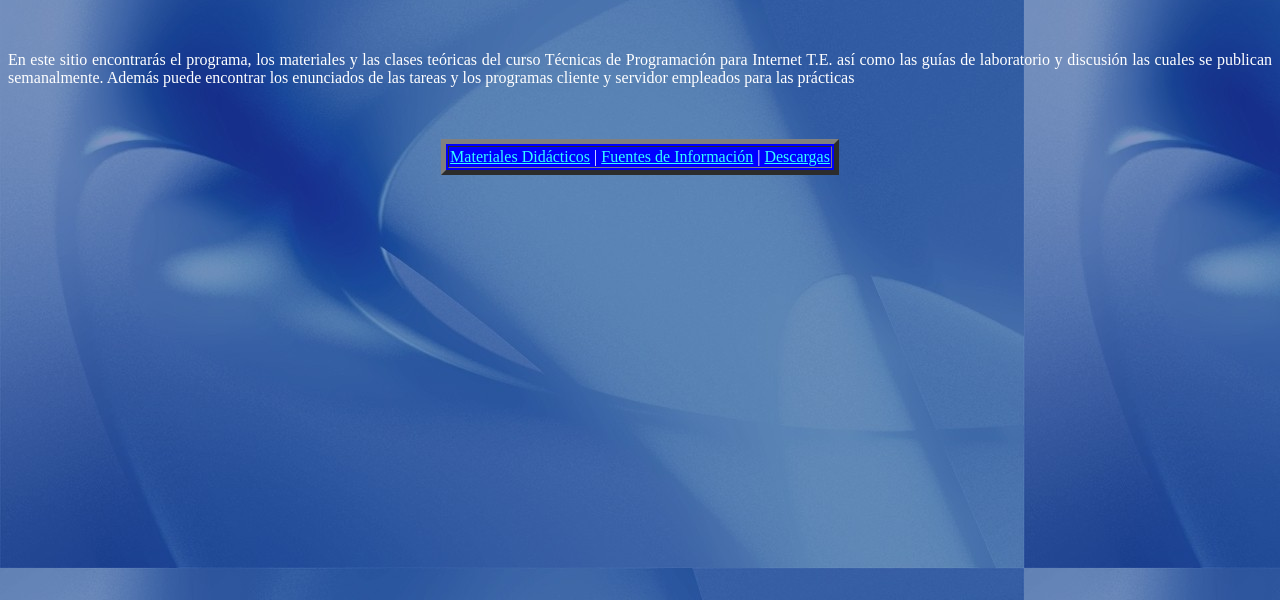
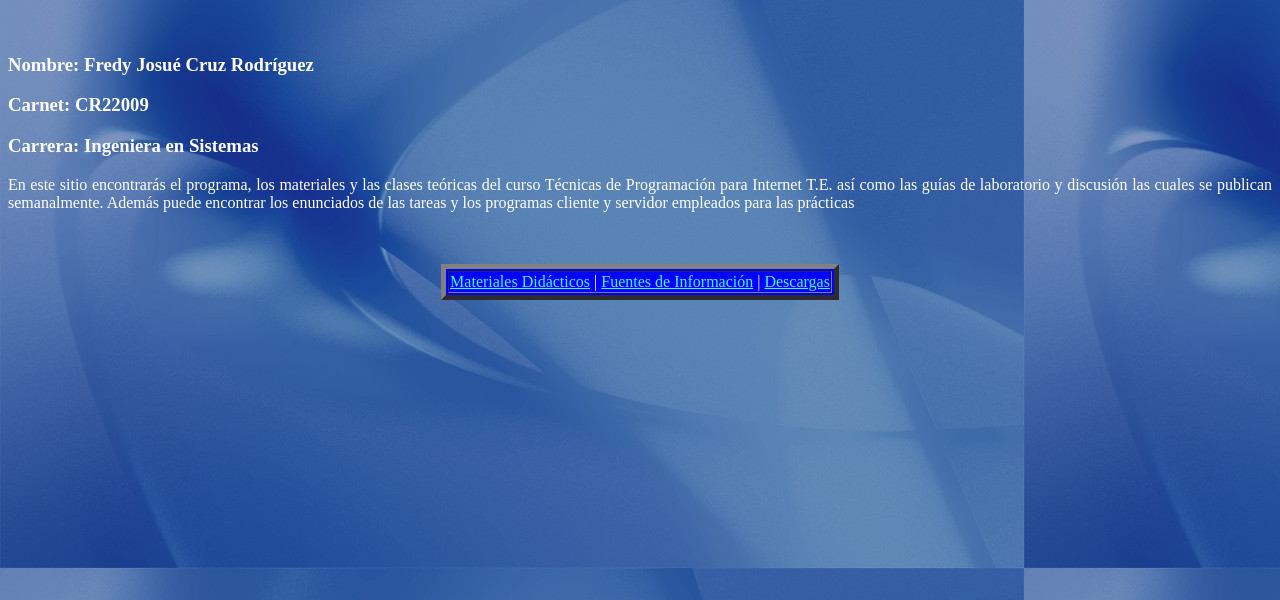
Before and after one commit to CR22009/guia21c, a plain HTML site: page index.html in a window 1280 px wide. Shown: the part 200-800 px from the top of the page. Drawn offline with Linux system fonts and the light colour scheme.

Commit message:
Update index.html
Datos personales anadidos

```diff
--- a/index.html
+++ b/index.html
@@ -32,6 +32,9 @@
    Bienvenid@s al sitio Web
 </H2>
 <BR>
+  <h3>Nombre: Fredy Josu&eacute; Cruz Rodr&iacute;guez</h3>
+  <h3>Carnet:  CR22009</h3>
+  <h3>Carrera: Ingeniera en Sistemas</h3>
 <P ALIGN="JUSTIFY">
  En este sitio encontrar&aacute;s el programa, los materiales y las clases te&oacute;ricas del curso
  T&eacute;cnicas de Programaci&oacute;n para Internet T.E. as&iacute; como las gu&iacute;as de laboratorio y discusi&oacute;n las cuales
```
